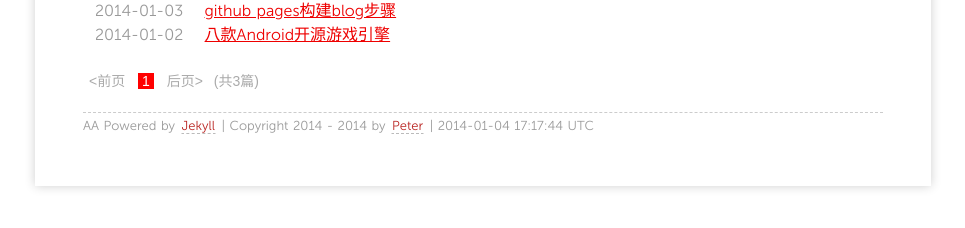
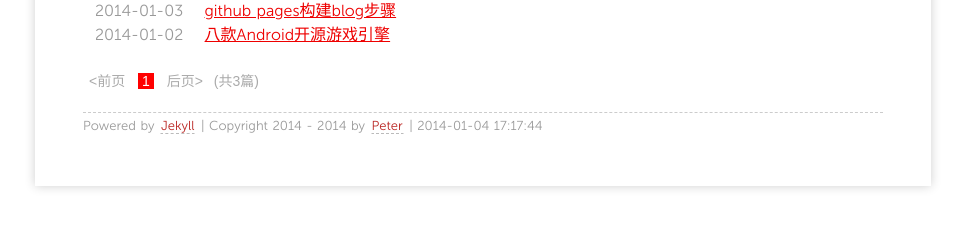
Before and after one commit to fengyr/blog, a Jekyll site: the page built from index.html, in a window 1280 px wide. Shown: the part 255-483 px from the top of the page, without its empty margins (157-1122 px from the left). Built offline with Jekyll 4.4.1, drawn with Linux system fonts in a browser that asks for light colours; Markdown is read by kramdown in place of the engine named in the settings; the list of posts is cut into pages by our own code.

Commit message:
一些整理

```diff
--- a/_layouts/default.html
+++ b/_layouts/default.html
@@ -39,7 +39,7 @@
       </div>
 
     <footer>
-        <p><small>AA Powered by <a href="https://github.com/mojombo/jekyll">Jekyll</a> | Copyright 2014 - {{site.time | date:"%Y"}} by <a href="http://zhongguomin.github.io/blog/about/">Peter</a> | <span class="label label-info">{{site.time | date:"%Y-%m-%d %H:%M:%S %Z"}}</span></small></p>
+        <p><small>Powered by <a href="https://github.com/mojombo/jekyll">Jekyll</a> | Copyright 2014 - {{site.time | date:"%Y"}} by <a href="http://zhongguomin.github.io/blog/about/">Peter</a> | <span class="label label-info">{{site.time | date:"%Y-%m-%d %H:%M:%S"}}</span></small></p>
     </footer>
 
     </div>
```
